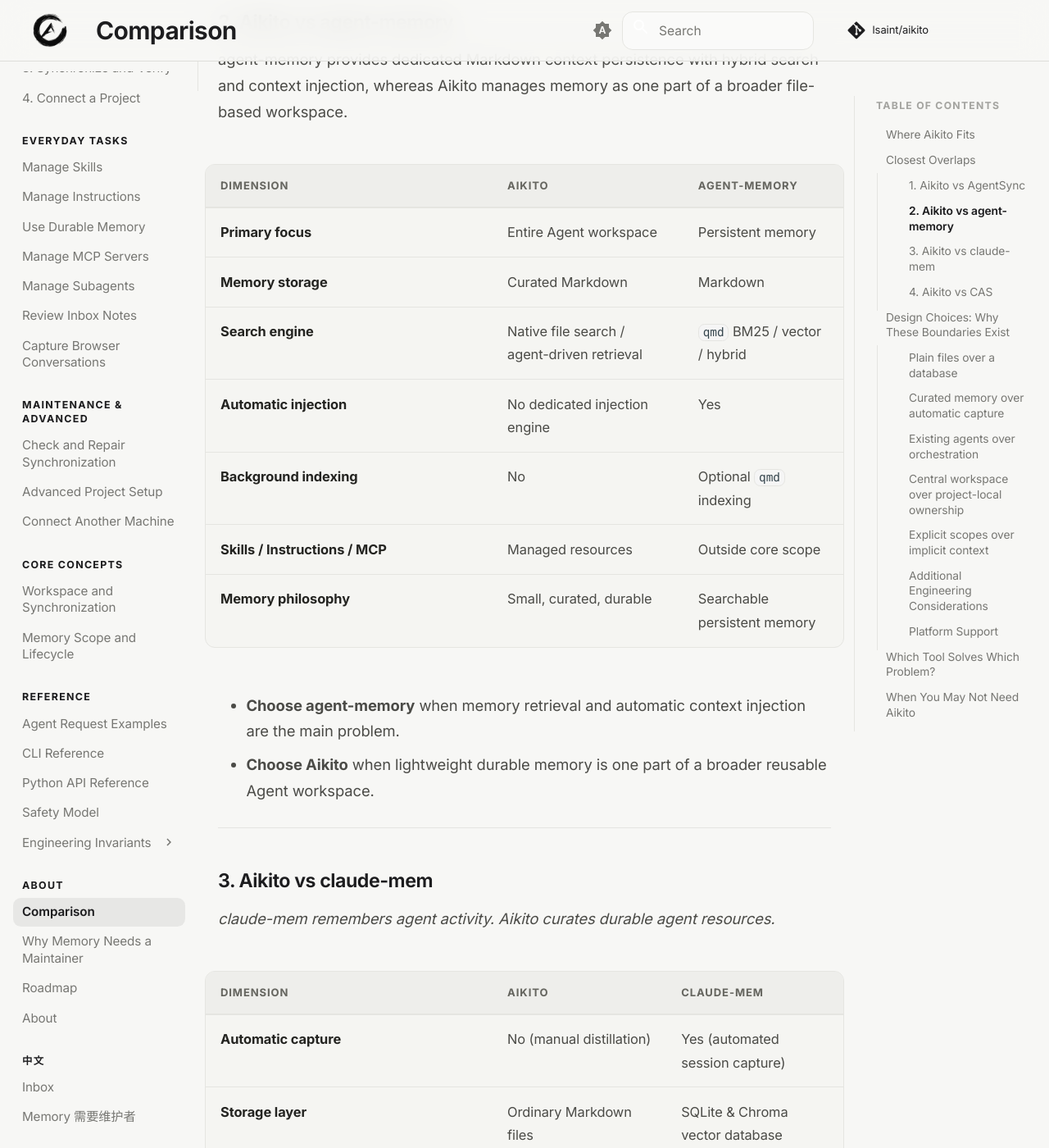
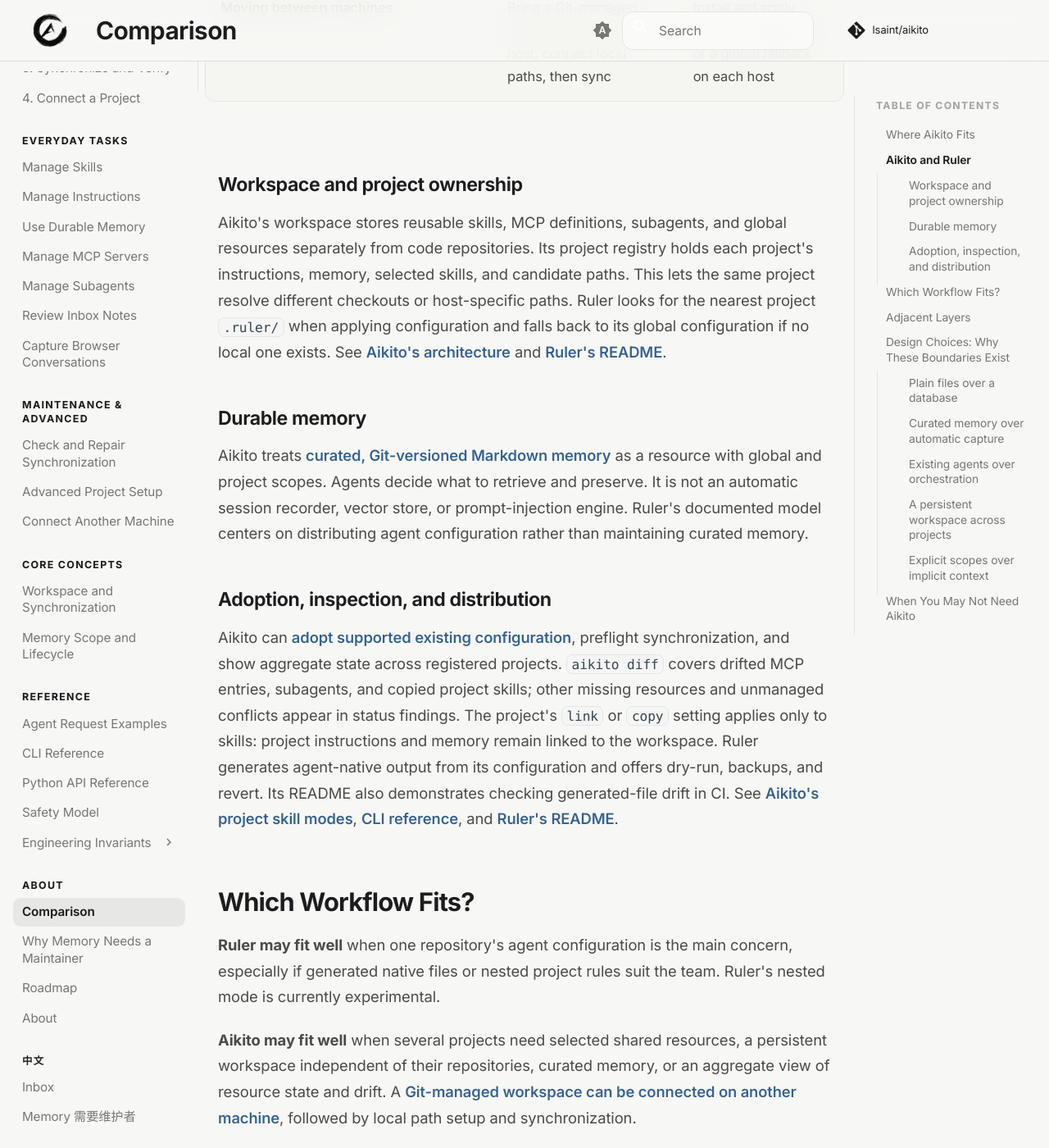
Before and after one commit to lsaint/aikito, an MkDocs documentation site: the page built from docs/comparison.md, in a window 1280 px wide and 1400 px high, scrolled down 2850 px. Shown: the whole window at 82% size. Built offline with MkDocs 1.6.1 and Material for MkDocs 9.7.7, drawn with Linux system fonts in a browser that asks for light colours; comment, search, counter and statistics services are not loaded; some of the changed text lies outside the part shown.

Commit message:
docs: focus comparison on Ruler

```diff
--- a/docs/comparison.md
+++ b/docs/comparison.md
@@ -1,150 +1,94 @@
 # Comparison and Design Boundaries
 
-Different approaches exist for managing configurations, context, and persistent knowledge for AI coding agents. This document outlines where Aikito fits in the landscape, compares specific closest overlaps, explains core design choices, and helps you evaluate when to combine tools or when you may not need Aikito.
-
----
+Aikito and configuration distribution tools address some of the same problems:
+keeping coding-agent resources consistent across different native formats. [Ruler](https://github.com/intellectronica/ruler) is a close overlap. Their organizing models differ, so the useful question is which workflow each model serves.
 
 ## Where Aikito Fits
 
-| Category | Primary job | Typical state |
+| Category | Primary job |
+| --- | --- |
+| Agent configuration distribution | Apply shared configuration to agent-native files |
+| Agent memory systems | Capture and retrieve historical context |
+| Agent orchestration platforms | Run and coordinate agents |
+| Aikito | Govern reusable agent resources across agents, projects, and machines |
+
+These categories can overlap. Aikito manages the resources consumed by existing agents; it does not run agents or automatically capture their sessions.
+
+## Aikito and Ruler
+
+Both Aikito and Ruler manage instructions, MCP servers, skills, and subagents across coding agents. Both provide a canonical source, adapt resources to native agent locations, and offer a preview before applying changes. Ruler's [skills](https://github.com/intellectronica/ruler#skills-support-experimental) and [subagent](https://github.com/intellectronica/ruler#subagents-support-experimental) support are experimental; subagent propagation is disabled by default.
+
+Ruler primarily applies shared configuration to a project. Aikito keeps a persistent workspace independent of any one repository, where projects register and consume selected resources.
+
+| Dimension | Aikito | Ruler |
 | --- | --- | --- |
-| **Agent memory systems** | Preserve and retrieve past context | DB, index, Markdown, embeddings |
-| **Project-local sync tools** | Keep one project's Agent configs aligned | Project `.agents/` or equivalent |
-| **Skill managers** | Discover and install Agent skills | Registry + installed skills |
-| **Agent orchestration platforms** | Run and coordinate multiple agents | Tasks, workers, sessions, DB |
-| **Aikito** | **Govern reusable resources across agents and projects** | **Canonical Git workspace** |
+| Organizing source | Persistent Aikito workspace with a project registry | Project `.ruler/`; global configuration is a fallback when no local `.ruler/` is found |
+| Instructions and memory | Global and project instructions and curated Markdown memory | Shared rules; durable memory is not a primary resource |
+| Skills, MCP, subagents | Workspace resources distributed to supported agents; projects select skills | Project configuration propagates resources to supported agents; skills and subagents are experimental |
+| Cross-project workflow | Registered projects can select shared skills and have multiple local paths | Apply project configuration to each repository, or use the global fallback |
+| Distribution | Links for project instructions and memory; project skills can be linked or copied; native MCP and subagent configuration is synchronized | Writes agent-native configuration and copies supported skills and subagents |
+| Existing setup | `aikito adopt` imports supported existing agent resources | `ruler init` and `ruler apply` establish and apply Ruler configuration |
+| Inspection | `status` and `show` inspect resources; `diff` shows supported managed-resource drift | `apply --dry-run` and verbose output preview changes; the README shows a CI drift-check workflow |
+| Write safety | `adopt` and `sync` preflight complete plans before writing and stop on conflicts | Dry-run, backups, and revert; subagent output has separate cleanup behavior |
+| Moving between machines | Bring a Git-managed workspace to another host, connect local paths, then sync | Install and apply project configuration or a global fallback on each host |
 
-These categories overlap. Aikito intentionally focuses on the workspace and resource-governance layer rather than replacing specialized memory, skill, or orchestration engines.
+### Workspace and project ownership
 
----
+Aikito's workspace stores reusable skills, MCP definitions, subagents, and global resources separately from code repositories. Its project registry holds each project's instructions, memory, selected skills, and candidate paths. This lets the same project resolve different checkouts or host-specific paths. Ruler looks for the nearest project `.ruler/` when applying configuration and falls back to its global configuration if no local one exists. See [Aikito's architecture](architecture.md) and [Ruler's README](https://github.com/intellectronica/ruler#usage-the-apply-command).
 
-## Closest Overlaps
+### Durable memory
 
-### 1. Aikito vs AgentSync
+Aikito treats [curated, Git-versioned Markdown memory](durable-memory.md) as a resource with global and project scopes. Agents decide what to retrieve and preserve. It is not an automatic session recorder, vector store, or prompt-injection engine. Ruler's documented model centers on distributing agent configuration rather than maintaining curated memory.
 
-AgentSync focuses on aligning multi-agent configurations within an individual project directory, whereas Aikito establishes a personal canonical workspace for cross-project resource management.
+### Adoption, inspection, and distribution
 
-| Dimension | Aikito | AgentSync |
-| --- | --- | --- |
-| **Center of gravity** | Personal AI workspace | Individual project |
-| **Canonical source** | Configurable `<workspace>` | Project `.agents/` |
-| **Cross-agent sync** | Yes | Yes |
-| **Cross-project reuse** | Core model | Secondary |
-| **Skills** | Yes | Yes |
-| **Instructions** | Yes | Yes |
-| **MCP** | Yes | Yes |
-| **Durable memory** | First-class resource | Not primary focus |
-| **Distribution** | Link or copy | Primarily symlink |
-| **Git model** | Workspace itself is Git-managed state | Project repository manages source |
-| **Main goal** | Reusable resources across tools and projects | Keep one project's Agent configs synchronized |
+Aikito can [adopt supported existing configuration](workspace-setup.md), preflight synchronization, and show aggregate state across registered projects. `aikito diff` covers drifted MCP entries, subagents, and copied project skills; other missing resources and unmanaged conflicts appear in status findings. The project's `link` or `copy` setting applies only to skills: project instructions and memory remain linked to the workspace. Ruler generates agent-native output from its configuration and offers dry-run, backups, and revert. Its README also demonstrates checking generated-file drift in CI. See [Aikito's project skill modes](architecture.md#project-skill-sync-modes), [CLI reference](cli-reference.md#drift-diff), and [Ruler's README](https://github.com/intellectronica/ruler).
 
-* **Choose AgentSync** when your primary problem is keeping one repository's Agent configuration synchronized across tools.
-* **Choose Aikito** when you want a personal canonical workspace whose resources can be reused and selectively exposed across many projects.
+## Which Workflow Fits?
 
----
+**Ruler may fit well** when one repository's agent configuration is the main concern, especially if generated native files or nested project rules suit the team. Ruler's nested mode is currently experimental.
 
-### 2. Aikito vs agent-memory
+**Aikito may fit well** when several projects need selected shared resources, a persistent workspace independent of their repositories, curated memory, or an aggregate view of resource state and drift. A [Git-managed workspace can be connected on another machine](workspace-portability.md), followed by local path setup and synchronization.
 
-agent-memory provides dedicated Markdown context persistence with hybrid search and context injection, whereas Aikito manages memory as one part of a broader file-based workspace.
+The tools could serve different projects or resources in one workflow. If used in the same repository, assign ownership of native output paths so their writes do not collide. There is no implied integration between them.
 
-| Dimension | Aikito | agent-memory |
-| --- | --- | --- |
-| **Primary focus** | Entire Agent workspace | Persistent memory |
-| **Memory storage** | Curated Markdown | Markdown |
-| **Search engine** | Native file search / agent-driven retrieval | `qmd` BM25 / vector / hybrid |
-| **Automatic injection** | No dedicated injection engine | Yes |
-| **Background indexing** | No | Optional `qmd` indexing |
-| **Skills / Instructions / MCP** | Managed resources | Outside core scope |
-| **Memory philosophy** | Small, curated, durable | Searchable persistent memory |
+## Adjacent Layers
 
-* **Choose agent-memory** when memory retrieval and automatic context injection are the main problem.
-* **Choose Aikito** when lightweight durable memory is one part of a broader reusable Agent workspace.
+**Memory systems** can capture sessions, index history, and retrieve or inject context automatically. Aikito instead keeps selected durable conclusions in plain Markdown.
 
----
+**Orchestration platforms** schedule work and coordinate agent execution. Aikito supplies resources to agent runtimes but does not supervise their tasks.
 
-### 3. Aikito vs claude-mem
-
-*claude-mem remembers agent activity. Aikito curates durable agent resources.*
-
-| Dimension | Aikito | claude-mem |
-| --- | --- | --- |
-| **Automatic capture** | No (manual distillation) | Yes (automated session capture) |
-| **Storage layer** | Ordinary Markdown files | SQLite & Chroma vector database |
-| **Vector search** | No | Yes |
-| **Automatic context injection** | No | Yes |
-| **Memory artifact** | Human-readable curated Markdown | Tool-generated observations and summaries |
-| **Resource breadth** | Memory, skills, instructions, MCP, subagents | Memory & conversation context |
-| **Git-native review** | Yes | Tool-managed DB |
-
-* **Choose claude-mem** when you want automated session capture, background memory processing, and vector-based retrieval across supported agent workflows.
-* **Choose Aikito** when you prefer explicit, Git-versioned curation of durable memory alongside your other agent resources.
-
----
-
-### 4. Aikito vs CAS
-
-*CAS runs the agents. Aikito prepares their workspace.*
-
-| Dimension | Aikito | CAS |
-| --- | --- | --- |
-| **Primary role** | Workspace / resource governance | Agent execution / orchestration |
-| **Runtime model** | Uses existing Agent runtimes | Runs and coordinates workers |
-| **State storage** | Plain-file state | Structured DB / context system |
-| **Execution pattern** | No supervisor | Supervisor / worker factory |
-| **Task scheduling** | No task scheduler | Task / dependency coordination |
-
-* **Choose CAS** when building an automated multi-agent execution pipeline or worker factory.
-* **Choose Aikito** when governing the workspace resources consumed by the coding agents you already run.
-
----
+Other configuration tools also distribute agent resources. Ruler is the detailed comparison here because its documented resource coverage closely overlaps with Aikito's.
 
 ## Design Choices: Why These Boundaries Exist
 
-Aikito's boundaries are deliberate design choices aimed at keeping the system transparent, portable, and low-maintenance.
+### Plain files over a database
 
-### Plain files over a database
-Aikito prioritizes inspectability, Git history, and portability. Storing resources as plain Markdown, TOML, and JSON files ensures they remain human-readable and versionable without background daemons or database migrations.
+Markdown, TOML, and JSON keep canonical resources inspectable, portable, and reviewable through Git, without a background database service.
 
 ### Curated memory over automatic capture
-Aikito stores durable conclusions rather than attempting to retain every Agent event. Manual or semi-automated distillation prevents noise accumulation and keeps memory notes concise, reliable, and easy to review via Git diffs.
+
+Aikito keeps durable conclusions instead of recording every agent event. The [durable-memory workflow](durable-memory.md) guides retrieval, curation, and correction.
 
 ### Existing agents over orchestration
-Aikito configures and supplies resources to Agent runtimes rather than replacing them. It leaves execution, reasoning, and prompt assembly to native coding agents like Codex, Claude Code, Antigravity `agy`, OpenCode, GitHub Copilot CLI, or DeepSeek Harness (`dsh`).
 
-### Central workspace over project-local ownership
-Reusable resources live once in the active Aikito workspace, and projects select what they need. This eliminates duplication while allowing projects to remain isolated when required.
+Aikito configures supported agent runtimes. Execution, reasoning, and prompt assembly stay with those agents.
+
+### A persistent workspace across projects
+
+Aikito's source of truth is independent of any single project repository. Registered projects consume selected workspace resources, while their own instructions and memory remain project-specific.
 
 ### Explicit scopes over implicit context
-Aikito separates global and project-specific resources explicitly instead of depending on an opaque retrieval layer to decide where context belongs.
 
-### Additional Engineering Considerations
-* **Capability Asymmetry**: Supported agents do not expose identical resource models. Aikito normalizes only the capabilities available for each agent runtime.
-* **File-Based Context Boundary**: Aikito manages durable files and configurations. It does not automatically decide which memory should be injected into every prompt; context loading remains subject to each agent's native behavior.
+Instructions and memory have explicit global and project scopes. Skills live in the workspace and can be selected by projects. MCP and subagent definitions are shared workspace resources. Agent capabilities differ, so Aikito synchronizes only supported resource types to each runtime.
 
-### Platform Support
-* **macOS / Linux / Windows / WSL2**: Supported natively across macOS, Linux, and Windows (PowerShell/CMD). Uses POSIX permissions and symlinks on Unix, with NTFS ACL security hardening (`icacls`) and Developer Mode symlink support on Windows.
-
-
-
----
-
-## Which Tool Solves Which Problem?
-
-AI tooling is not mutually exclusive. Different tools address different layers of your development workflow:
-
-* **Need automatic conversation/history memory?** → Use a dedicated memory system (e.g., `claude-mem`, `agent-memory`).
-* **Need one project's Agent configs synchronized?** → Use a project-local sync tool (e.g., `AgentSync`).
-* **Need to run many coding agents in parallel?** → Use an orchestration platform (e.g., `CAS`).
-* **Need reusable resources shared across agents AND projects?** → Use **Aikito**.
-* **Need several of these?** → **Combine them.**
-
----
+Aikito supports macOS, Linux, Windows, and WSL2. Its [workspace portability guide](workspace-portability.md) explains how to connect another machine and resolve local project paths.
 
 ## When You May Not Need Aikito
 
-Aikito is designed for developers managing multiple agents and projects. You may not need Aikito if:
+Aikito may add little value if:
 
-* you use only one coding agent and work mostly in a single project repository
-* you have only a few instructions or skills that rarely change
-* manual copy-paste is still sufficient for your workflow
-* you prefer your agent's built-in memory system without cross-tool sharing
+- you use one coding agent in one project and have few resources to maintain
+- manual copying is sufficient for your workflow
+- you prefer your agent's built-in memory and do not need cross-tool sharing
+- you only need to distribute agent configuration within one repository; a project-focused tool such as Ruler may be sufficient
```
